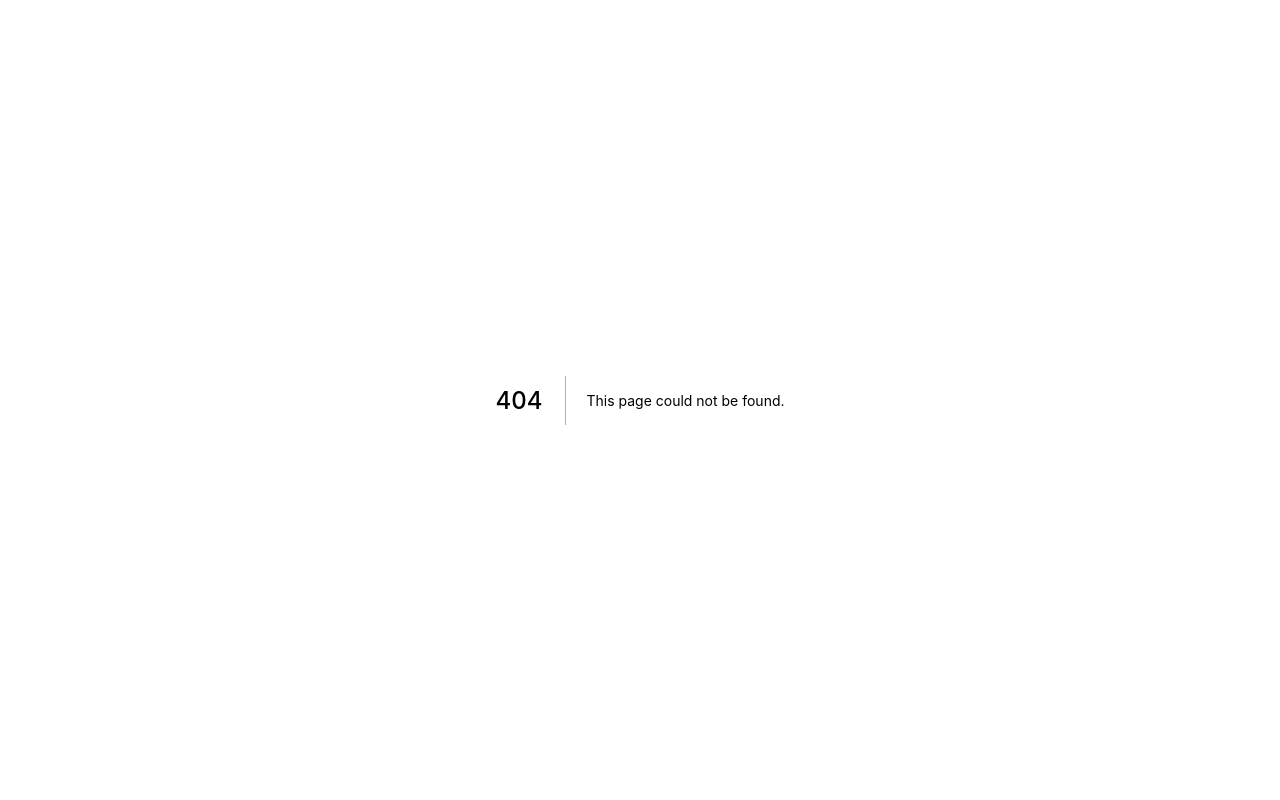
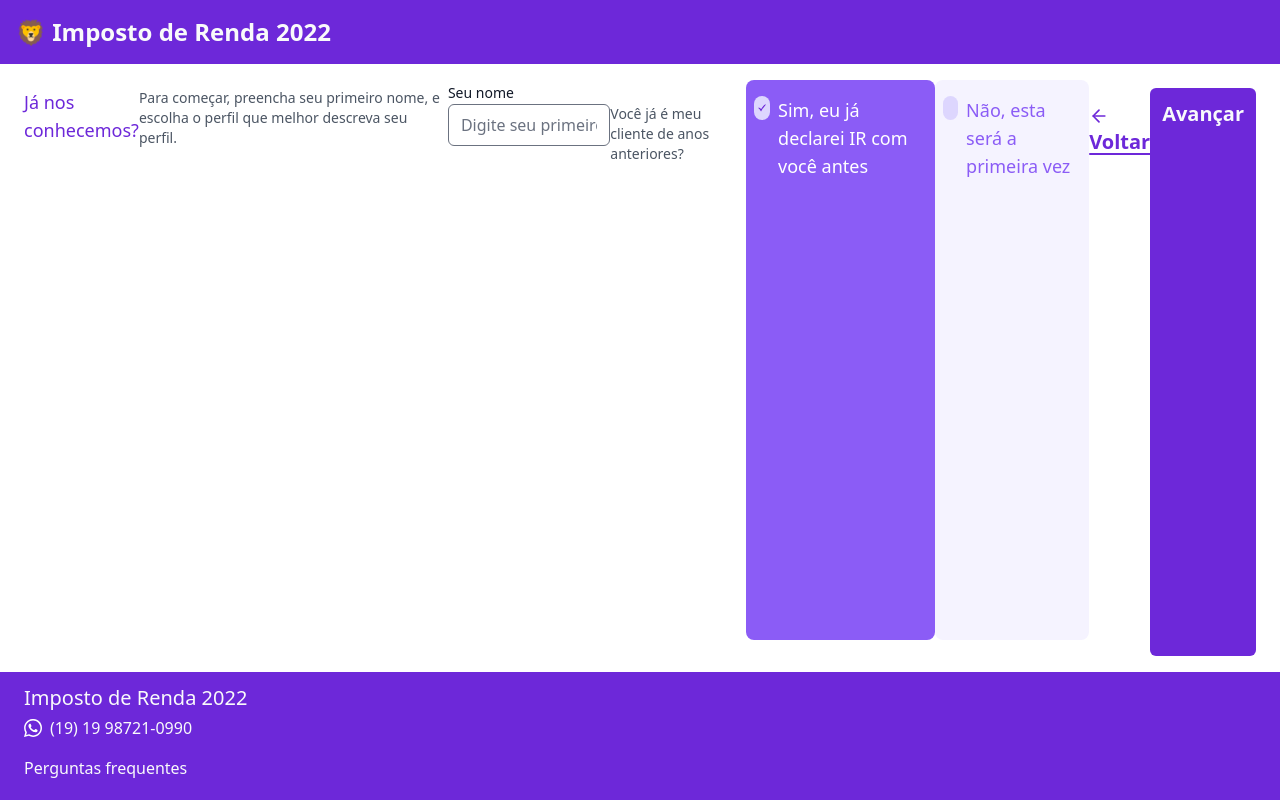
Before and after one commit to tadomaitis/declaracao-ir, a Next.js app: page /declaracao/jaecliente in a window 1280 px wide. Before the commit this address had no page. Built offline with nearby package versions, Linux system fonts and the light colour scheme.

Commit message:
change first page name and design

```diff
--- a/pages/declaracao/index.tsx
+++ b/pages/declaracao/index.tsx
@@ -29,7 +29,7 @@ const Declaracao = () => {
           fim de tornar mais dinâmica a organização das informações necessárias.
           Vamos lá?
         </p>
-        <GoForwardLink path="/declaracao/passo1" label="Começar" />
+        <GoForwardLink path="/declaracao/jaecliente" label="Começar" />
       </div>
     </SiteLayout>
   )
--- a/pages/declaracao/passo1.tsx
+++ b/pages/declaracao/jaecliente.tsx
@@ -1,10 +1,15 @@
 import { NavButtonsContainer } from '@components/Buttons/NavButtonsContainer/NavButtonsContainer'
 import { SiteLayout } from '@components/SiteLayout/SiteLayout'
 import { Input } from '@components/Form/Input/Input'
+import { SelectOption } from '@components/SelectOption/SelectOption'
 
-import styles from './styles/Passo1.module.css'
+import styles from './styles/JaECliente.module.css'
 
-const Passo1 = () => {
+const JaECliente = () => {
+  const handleClickOnSelect = () => {
+    console.log('doh')
+  }
+
   return (
     <SiteLayout>
       <h2 className={styles.pageTitle}>Já nos conhecemos?</h2>
@@ -18,6 +23,19 @@ const Passo1 = () => {
         type="text"
         placeholder="Digite seu primeiro nome"
       />
+      <p className={styles.pageContent}>
+        Você já é meu cliente de anos anteriores?
+      </p>
+      <SelectOption
+        label="Sim, eu já declarei IR com você antes"
+        selected={true}
+        onClick={handleClickOnSelect}
+      />
+      <SelectOption
+        label="Não, esta será a primeira vez"
+        selected={false}
+        onClick={handleClickOnSelect}
+      />
       <NavButtonsContainer
         goBackPath="/declaracao"
         goForwardPath="/declaracao/passo2"
@@ -26,4 +44,4 @@ const Passo1 = () => {
   )
 }
 
-export default Passo1
+export default JaECliente
--- /dev/null
+++ b/pages/declaracao/styles/JaECliente.module.css
@@ -0,0 +1,23 @@
+.pageTitle {
+  @apply my-2 text-lg font-medium text-violet-700;
+}
+
+.pageDescription {
+  @apply my-2 text-sm font-medium text-gray-600;
+}
+
+.pageContent {
+  @apply mt-6 mb-4 text-sm font-medium text-gray-600;
+}
+
+/* .selectOption {
+  @apply rounded-lg border border-gray-500 px-2 py-4 text-lg font-medium text-gray-500;
+} */
+
+.selectOption {
+  @apply mb-4 rounded-lg bg-violet-50 p-2 text-lg text-violet-500;
+}
+
+.selectIcon {
+  @apply inline text-violet-600;
+}
```
Also changed, not shown: pages/declaracao/styles/Passo1.module.css (deleted, +0 -7 lines).
